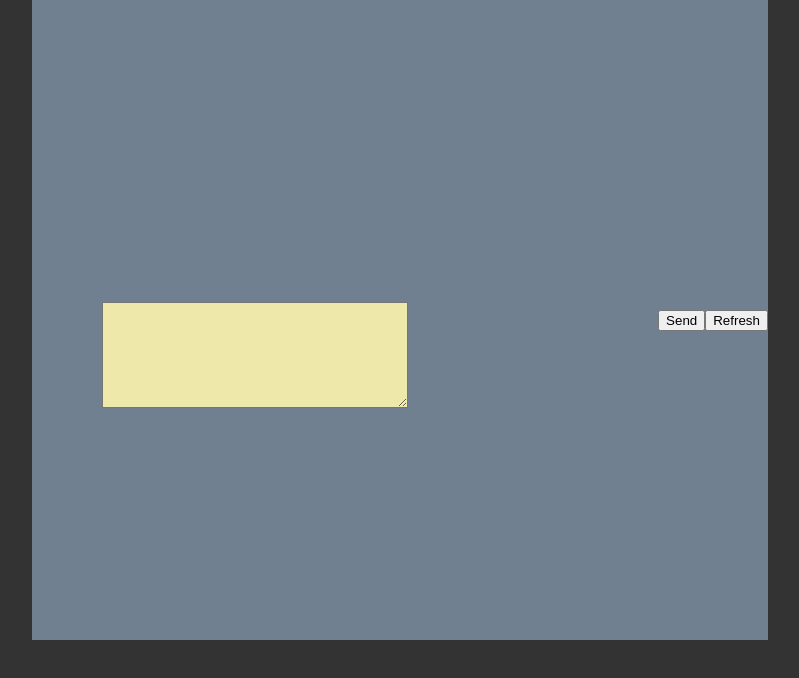
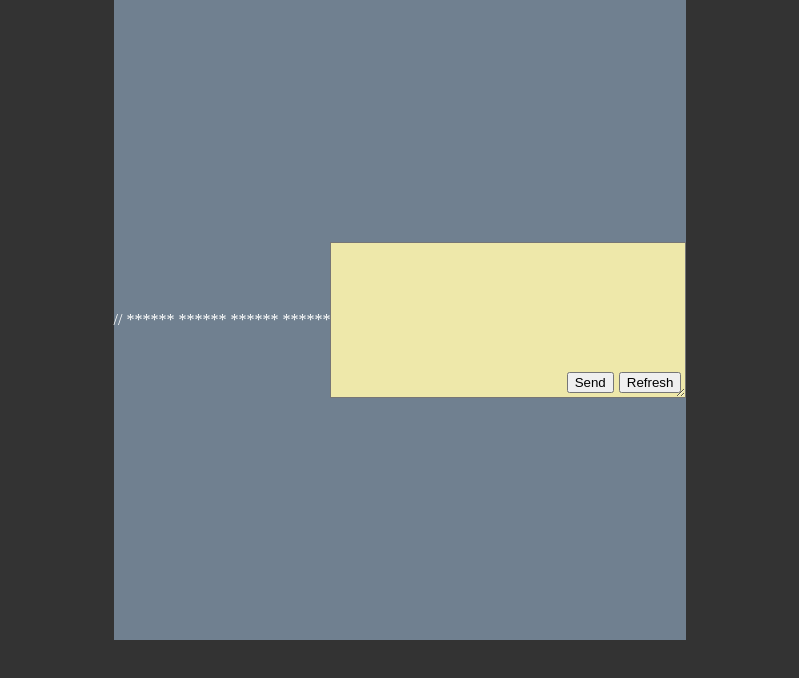
Before and after one commit to ggmygf/nf_msg, a website: page index.html in a window 1280 px wide. Shown: the whole page, without its empty margins (240-1039 px from the left). Drawn offline with Linux system fonts and the light colour scheme.

Commit message:
Update index.html

```diff
--- a/index.html
+++ b/index.html
@@ -1,15 +1,6 @@
 <head>
   <style>
-            html, body {
-            background-color: #333;
-            color: white;
-            display: flex;
-            justify-content: center;
-            align-items: center;
-            height: 80vh;
-            }
-
-            #toast {
+                #toast {
     position: fixed; /* Stay in place */
     top: 20px; /* Adjust vertical position */
     left: 50%; /* Center horizontally */
@@ -21,20 +12,43 @@
     opacity: 0; /* Initially hidden */
     transition: opacity 0.5s ease-in-out; /* Smooth fade effect */
     z-index: 1000; /* Ensure it's on top */
-  }
-          #toast.show {
-    opacity: 1; /* Show the toast */
-  }
+  } #toast.show {opacity: 1;}
+
+            html, body {
+            background-color: #333;
+            color: white;
+            display: flex;
+            justify-content: center;
+            align-items: center;
+            height: 80vh;
+            }
+
+            .buttin {
+            position: absolute;
+            bottom: 5px;
+            right: 5px;
+            display: flex;
+            gap: 5px;
+            }
+
+
   </style>
 </head>
 
 
+// ******   ******    ******   ******
+
+
 <body style="background-color: slategray;">
-<textarea id="chat-box" style="left: auto !important; margin-left: 70px !important; margin-top: 70px !important; width: 306px !important; height: 106px !important; background-color: palegoldenrod;"></textarea>
-<br>
-<br>
+
+  <div style="position: relative;">
+<textarea id="chat-box" style="width: 356px !important; height: 156px !important; background-color: palegoldenrod;"></textarea><br>
+    <div class="buttin">
 <button onclick="send()" style="margin-left: 250px !important;">Send</button>
 <button onclick="get()">Refresh</button>
+    </div>
+  </div>
+
 <div id="toast"></div>
 
 <script>
```
